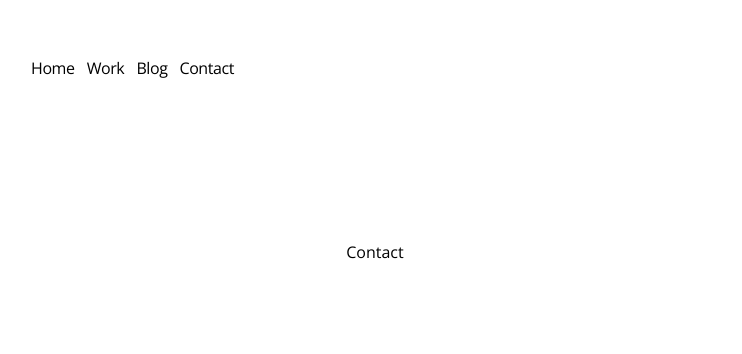
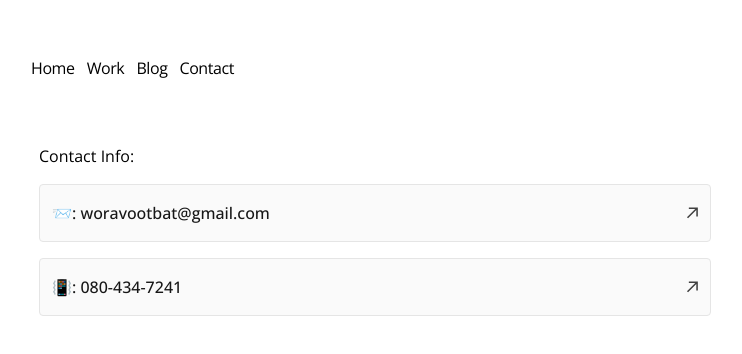
Before and after one commit to worawutbat/new-portfolio-nextjs, a Next.js app: page /contact in a window 1280 px wide. Shown: the top 354 px of the page, without its empty margins (265-1007 px from the left). Built offline with nearby package versions, Linux system fonts and the light colour scheme.

Commit message:
✨ update contact page

```diff
--- a/src/app/blog/page.tsx
+++ b/src/app/blog/page.tsx
@@ -22,7 +22,11 @@ const blogs = [
   href: "https://medium.com/@woravootbat/kubernetes-%E0%B8%84%E0%B8%B7%E0%B8%AD%E0%B8%AD%E0%B8%B0%E0%B9%84%E0%B8%A3-%E0%B9%81%E0%B8%A5%E0%B9%89%E0%B8%A7%E0%B9%80%E0%B8%81%E0%B8%B5%E0%B9%88%E0%B8%A2%E0%B8%A7%E0%B8%AD%E0%B8%B0%E0%B9%84%E0%B8%A3%E0%B8%81%E0%B8%B1%E0%B8%9A-docker-%E0%B8%9B%E0%B9%88%E0%B8%B0-4c9d5fddb182",
   title: "📖 Kubernetes คืออะไร? แล้วเกี่ยวอะไรกับ Docker ป่ะ 🧐",
   // comments: "0 👏 0 💬"
-}]
+},{
+  href: "",
+  title: "✍️ Up comming..."
+  // comments: "0 👏 0 💬"
+},]
 
 const Blog = () => {
   return (
--- a/src/app/contact/page.tsx
+++ b/src/app/contact/page.tsx
@@ -6,11 +6,42 @@ export const metadata: Metadata = {
   description: "Generated by create next app",
 };
 
+const contactList = [{
+  href:"mailto:woravootbat@gmail.com",
+  label: "📨: woravootbat@gmail.com"
+
+},{
+  href:"tel:080-4347241",
+  label: "📳: 080-434-7241"
+
+}]
 const Contact = () => {
   return (
-    <main className="flex min-h-screen flex-col items-center justify-between p-24">
-      Contact
-    </main>
+    <section className='space-y-4'>
+      <h2>Contact Info:</h2>
+      <div className='space-y-4'>
+        {contactList.map(({href, label}) =>
+          <div className="group" title={label} key={label}>
+            <a
+              href={href}
+              className="flex w-full items-center justify-between rounded border border-neutral-200 bg-neutral-50 px-3 py-4 dark:border-neutral-700 dark:bg-neutral-800"
+            >
+              <div className="flex flex-col">
+                <p className="font-medium text-neutral-900 dark:text-neutral-100">{label}</p>
+              </div>
+              <div className="transform text-neutral-700 transition-transform duration-300 group-hover:-rotate-12 dark:text-neutral-300">
+                <svg width="12" height="12" viewBox="0 0 12 12" fill="none" xmlns="http://www.w3.org/2000/svg">
+                  <path
+                    d="M2.07102 11.3494L0.963068 10.2415L9.2017 1.98864H2.83807L2.85227 0.454545H11.8438V9.46023H10.2955L10.3097 3.09659L2.07102 11.3494Z"
+                    fill="currentColor"
+                  ></path>
+                </svg>
+              </div>
+            </a>
+          </div>
+        )}
+      </div>
+    </section>
   )
 }
 
--- a/src/app/work/page.tsx
+++ b/src/app/work/page.tsx
@@ -1,6 +1,9 @@
 import React from 'react'
 import type { Metadata } from "next";
 import { TechStack } from '~/constant/TechStack';
+import { AnimatePresence, motion } from 'framer-motion';
+import { image } from '~/constant/Image';
+import SliceShow from '~/component/Slideshow';
 
 export const metadata: Metadata = {
   title: "Work",
@@ -90,6 +93,9 @@ const Work = () => {
           <li>Hubba Connect: Implemented UI following design by used ReactJS and connected GraphQl API</li>
         </ul>
 
+        {/* <SliceShow src={src}/> */}
+        {/* {[...Object.values(image.feature.nodeFrame)].map((src) => <SliceShow src={src}/>)} */}
+
         <div className='flex gap-1'>
           {TechStack.filter(item => nodeFrameTech.includes(item.alt)).map(techItem =>
             <a key={techItem.alt} href={techItem.href} target="_blank" rel="noreferrer">
--- a/src/component/NavLink.tsx
+++ b/src/component/NavLink.tsx
@@ -23,6 +23,9 @@ export default function NavLink() {
             </Link>
         </div>
         )}
+        {/* <div>
+           <button>🌛/🌞</button>
+        </div>  */}
     </>
   )
 }
```
Also changed, not shown: src/component/PictureList.tsx (deleted, +0 -9 lines), src/component/Slideshow.tsx (added, +19 -0 lines).
